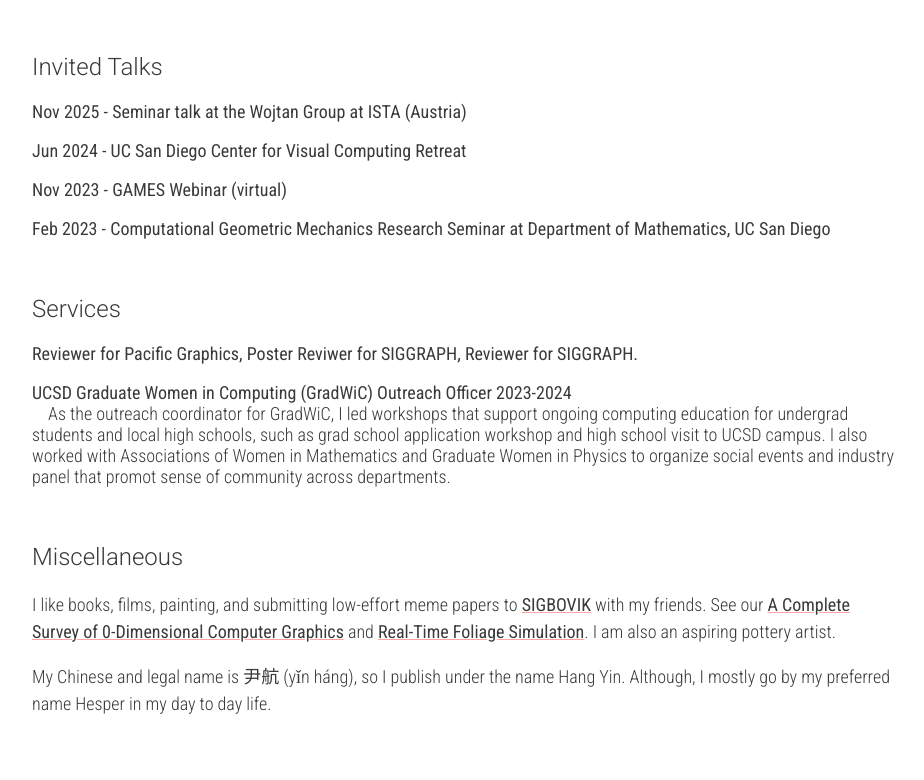
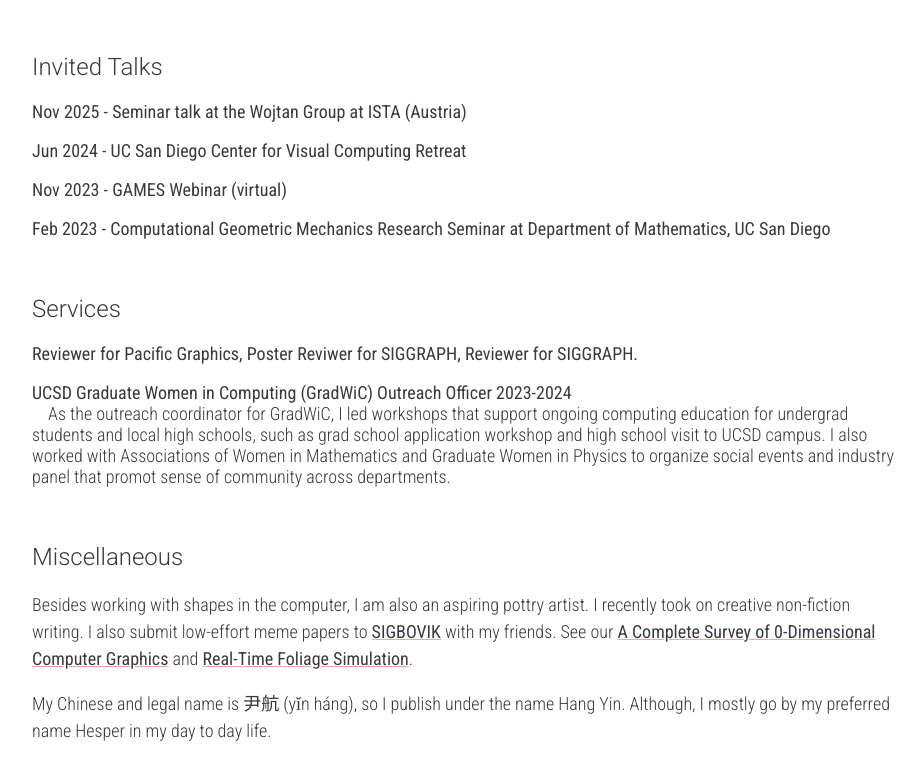
Before and after one commit to yhesper/yhesper.github.io, a plain HTML site: page index.html in a window 1280 px wide. Shown: the part 1853-2633 px from the top of the page, without its empty margins (176-1100 px from the left). Drawn offline with Linux system fonts and the light colour scheme.

Commit message:
update misc

```diff
--- a/index.html
+++ b/index.html
@@ -209,9 +209,10 @@
       <br>
       <h2 style="font-family: 'Roboto';font-weight: 300;">Miscellaneous</h2>
       <p style="font-family: 'Roboto Condensed';font-weight:300; font-size: 18px;line-height: 1.5;">
-        I like books, films, painting, and submitting low-effort meme papers to <a href="https://sigbovik.org/">SIGBOVIK</a> with my friends.
+        Besides working with shapes in the computer, I am also an aspiring pottry artist.
+        I recently took on creative non-fiction writing.
+        I also submit low-effort meme papers to <a href="https://sigbovik.org/">SIGBOVIK</a> with my friends.
         See our <a href="https://sigbovik.org/2021/proceedings.pdf#page=230">A Complete Survey of 0-Dimensional Computer Graphics</a> and <a href="https://sigbovik.org/2022/proceedings.pdf#page=244">Real-Time Foliage Simulation</a>.
-        I am also an aspiring pottery artist.
       </p>
       <p style="font-family: 'Roboto Condensed';font-weight:300; font-size: 18px;line-height: 1.5;">
         My Chinese and legal name is 尹航 (yǐn háng), so I publish under the name Hang Yin.
```
